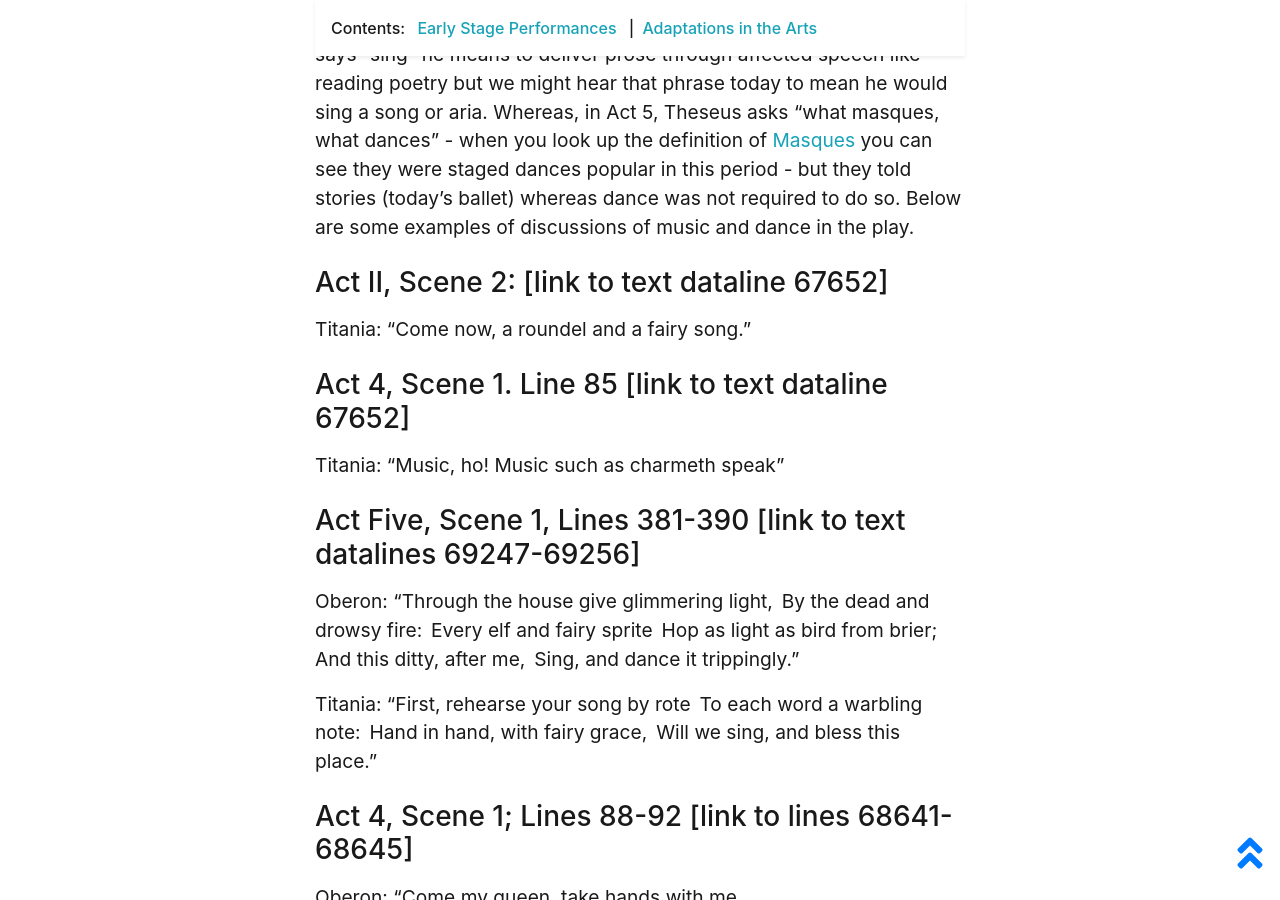
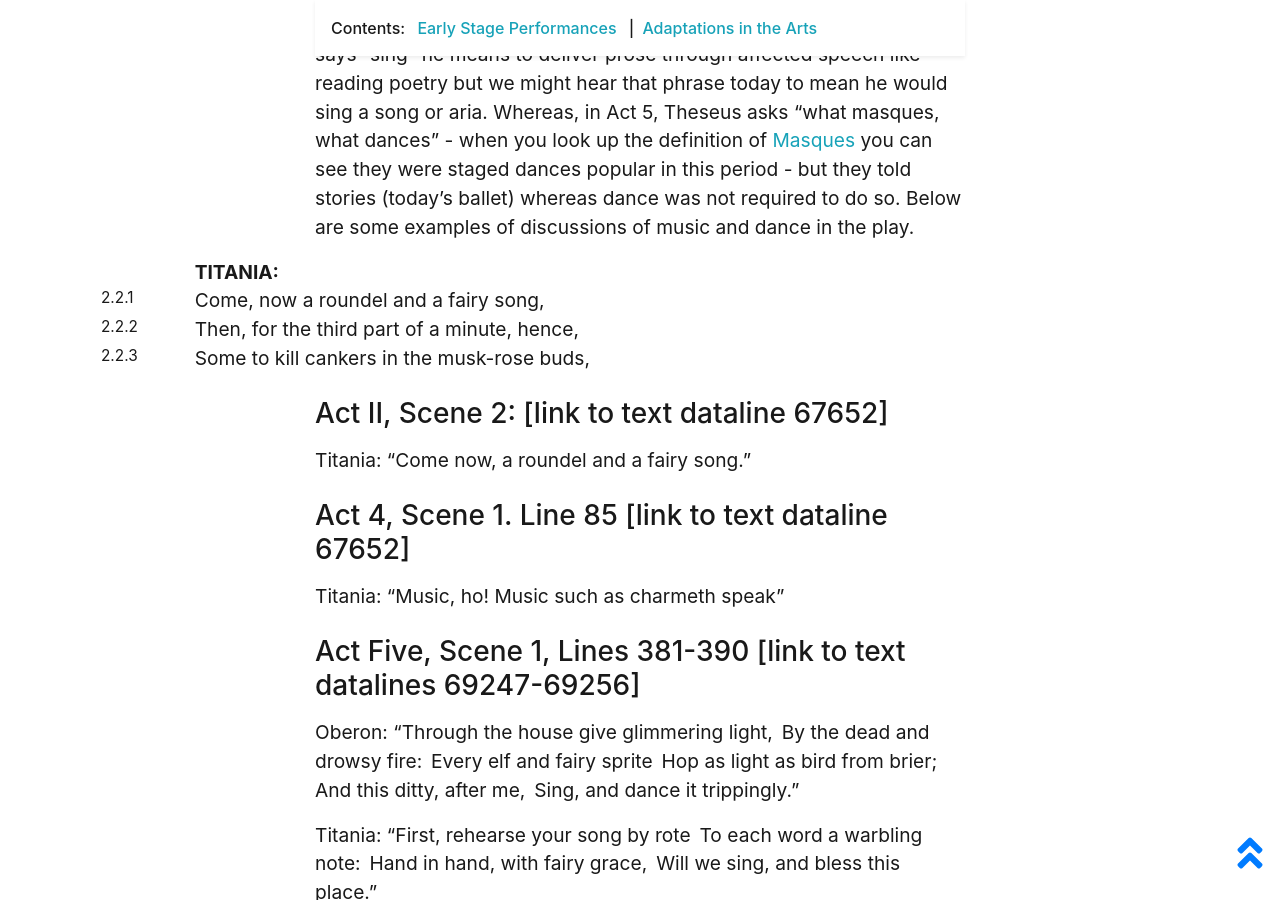
Before and after one commit to thecdil/romeoandjuliet, a Jekyll site: the page built from pages/production.md, in a window 1280 px wide and 900 px high, scrolled down 7492 px. Built offline with Jekyll 4.4.1, drawn with Linux system fonts in a browser that asks for light colours.

Commit message:
first stab at the quotes

```diff
--- a/_config.yml
+++ b/_config.yml
@@ -31,8 +31,8 @@ author: CollectionBuilder
 # SITE SETTINGS
 #
 # title of site appears in banner
-play: romeo_juliet
-play_title: Romeo and Juliet
+play: midsummer
+play_title: A Midsummer's Night Dream
 
 ##########
 # COLLECTION SETTINGS
--- /dev/null
+++ b/_includes/feature/line-quote.html
@@ -0,0 +1,42 @@
+{% assign lines = site.data[site.play]  %}
+{% assign start = include.line-start  %}
+{% assign end = include.line-end  %}
+{% assign range = (start..end) %}
+
+<p>{% capture range %}{% for i in range %}{{i}}{% endfor %}{% endcapture %}</p>
+
+{% for line in lines %}
+{% if range contains line.dataline %}
+{% assign prev_i = forloop.index0 | minus: 1 %}
+{% assign prev_player = lines[prev_i].player %}
+{% assign actsceneline = line.actsceneline |split: "." | last %}
+{% assign numline = actsceneline | times: 1 %}
+{% unless line.actsceneline %}
+<section class="searchline pl-3">
+<div id="{{ line.dataline }}" class="{{ line.player }} {{ line.actscene | replace: '.','scene'| prepend: 'act' }} row my-4 playline ml-4 playerline">
+<p><em>{{line.playerline}}</em></p>
+</div>
+</section>
+{% else %}
+<section class="searchline pl-3">
+{% unless line.player == prev_player %}
+<div class="{{ line.player }} {{ line.actscene | replace: '.','scene'| prepend: 'act' }} row mt-3 playline">
+<div class="col-1 small"></div>
+<div class="col-8 col-md-9 font-weight-bold">
+<p class="mb-0 playerline">
+{{line.player | remove: ":"}}: </p>
+</div>
+</div>
+{% endunless %}
+
+<div id="{{ line.dataline }}" class="{{ line.player }} {{ line.actscene | replace: '.','scene'| prepend: 'act' }} row playline textline">
+<div class="col-1 small" id="{{ line.actsceneline }}">{{ line.actsceneline }}</div>
+<div class="col-6 pr-0 playerline">{{ line.playerline }}</div>
+<div class="col-5 small ">
+</div>
+</div>
+
+</section>
+{% endunless %}
+{% endif %}
+{% endfor %}
--- a/pages/production.md
+++ b/pages/production.md
@@ -84,6 +84,9 @@ In this section, Emily Cornelius details information about adaptations of *A Mid
 ### Music and Dance in the Original Text
 
 Several times through the action of the play, the characters speak of or to the act of singing and dancing. There are many words that would suggest singing and dancing such as “roundel” for dance. However, the context of the meaning of the words that convey the action of singing or dancing can also shift the interpretation based on the characters and what action they mean to convey. In Act 4, when Bottom thinks to himself to ask Peter Quince to make a “ballad” of his dream, he is speaking of a ballad type poem set to music (today’s opera). When he says “sing” he means to deliver prose through affected speech like reading poetry but we might hear that phrase today to mean he would sing a song or aria.  Whereas, in Act 5, Theseus asks “what masques, what dances” - when you look up the definition of [Masques](https://www.britannica.com/art/masque) you can see they were staged dances popular in this period - but they told stories (today’s ballet) whereas dance was not required to do so. Below are some examples of discussions of music and dance in the play.
+
+
+{% include feature/line-quote.html line-start="67652" line-end="67654" %}
 
 ### Act II, Scene 2: [link to text dataline 67652]
 
```
